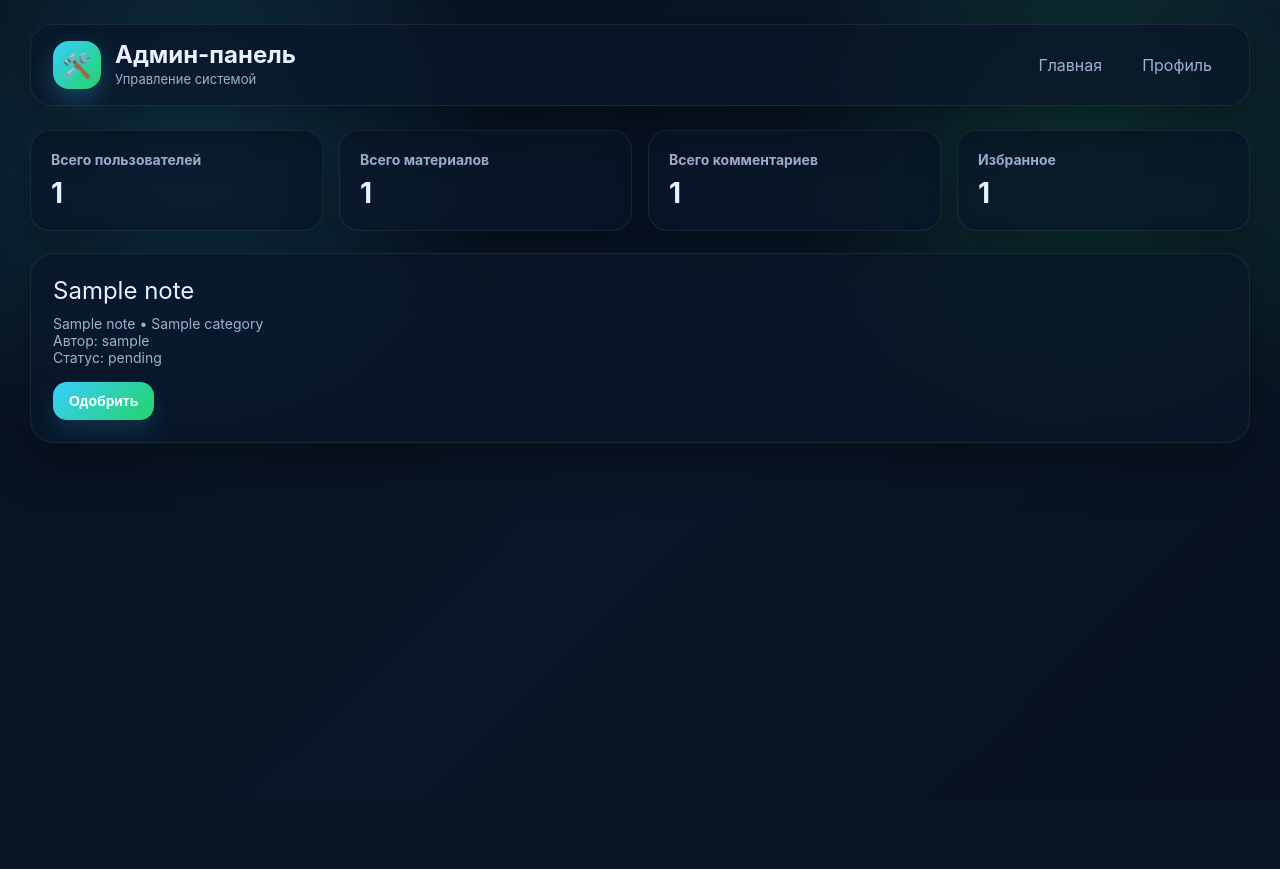
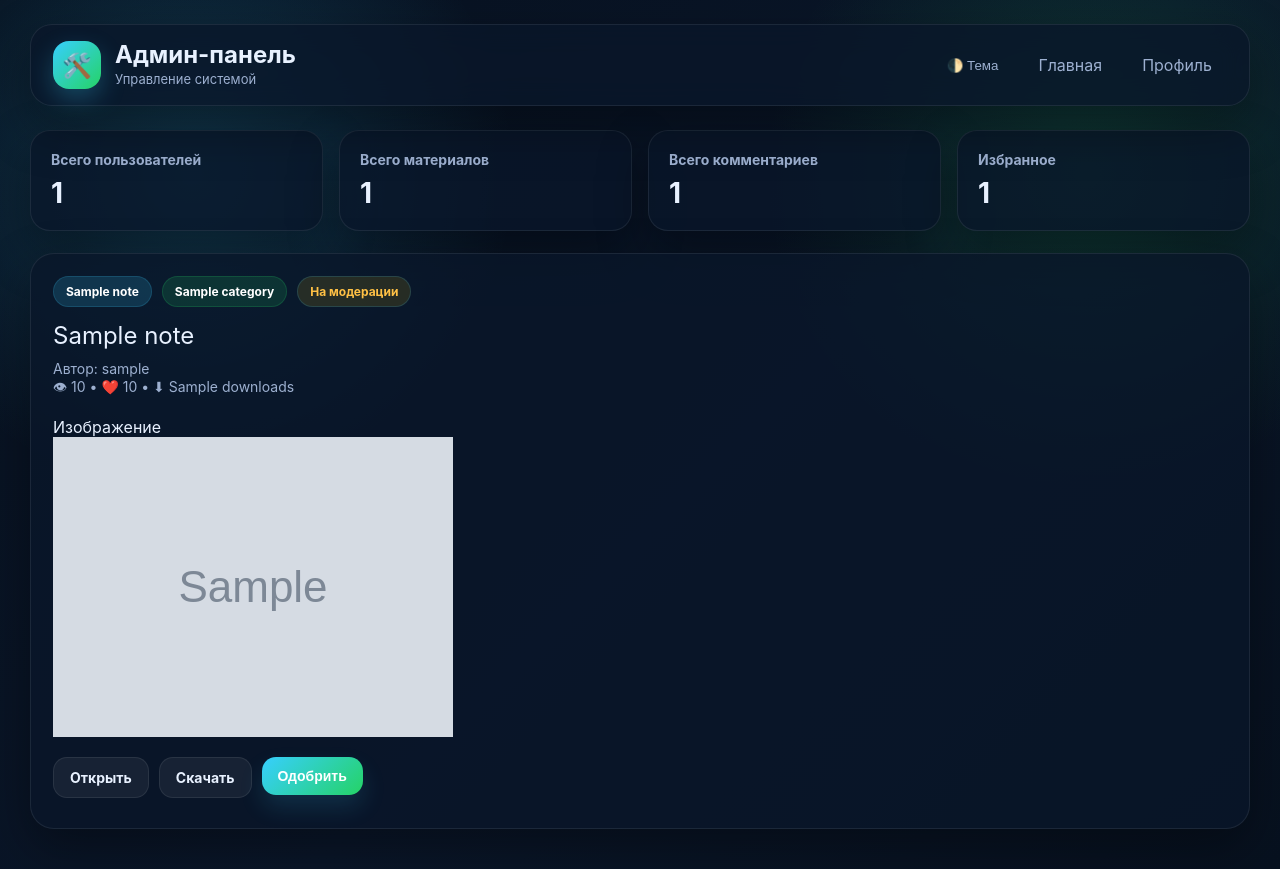
Before and after one commit to StanislavRostislav/college_notes, a FastAPI app: template templates/dashboard.html in a window 1280 px wide. Before the commit the page ends 453 px from the top, so only its background shows below. Run offline with FastAPI, Linux system fonts and the light colour scheme; the template is opened without the code that fills it: most values are stand-ins (such as "Sample title", 1, 10 or a date in 2020); grey boxes marked "Sample" are stand-in pictures.

Commit message:
Update dashboard.html

```diff
--- a/templates/dashboard.html
+++ b/templates/dashboard.html
@@ -1,10 +1,11 @@
 <!DOCTYPE html>
-<html lang="ru">
+<html lang="ru" data-theme="dark">
 <head>
     <meta charset="UTF-8">
     <title>Админ-панель</title>
     <meta name="viewport" content="width=device-width, initial-scale=1.0">
     <link rel="stylesheet" href="/static/style.css">
+    <script src="/static/app.js" defer></script>
 </head>
 <body>
     <div class="page">
@@ -18,6 +19,7 @@
             </div>
 
             <div class="nav-links">
+                <button class="nav-link theme-toggle" type="button" onclick="toggleTheme()">🌓 Тема</button>
                 <a class="nav-link" href="/">Главная</a>
                 <a class="nav-link" href="/profile">Профиль</a>
             </div>
@@ -44,19 +46,59 @@
 
         <div class="grid">
             {% for note in notes %}
+                {% set ext = note.filename.split('.')[-1].lower() %}
                 <div class="note-card">
+                    <div class="note-badges">
+                        <span class="badge">{{ note.subject }}</span>
+                        <span class="badge badge-green">{{ note.category }}</span>
+                        {% if note.status == "pending" %}
+                            <span class="badge badge-pending">На модерации</span>
+                        {% else %}
+                            <span class="badge">Одобрено</span>
+                        {% endif %}
+                    </div>
+
                     <div class="note-title">{{ note.title }}</div>
                     <div class="note-meta">
-                        {{ note.subject }} • {{ note.category }}<br>
                         Автор: {{ note.owner.username if note.owner else "Неизвестно" }}<br>
-                        Статус: {{ note.status }}
+                        👁 {{ note.views }} • ❤️ {{ note.likes }} • ⬇ {{ note.downloads }}
                     </div>
 
-                    {% if note.status == "pending" %}
-                        <form action="/approve/{{ note.id }}" method="post">
-                            <button class="btn btn-primary">Одобрить</button>
-                        </form>
-                    {% endif %}
+                    <div class="drive-preview-shell">
+                        {% if ext == 'pdf' %}
+                            <div class="drive-preview-toolbar">
+                                <span>PDF</span>
+                            </div>
+                            <div class="drive-preview-body">
+                                <iframe src="/uploads/{{ note.filename }}#toolbar=0&navpanes=0&scrollbar=0" class="drive-preview-frame"></iframe>
+                            </div>
+                        {% elif ext in ['png', 'jpg', 'jpeg', 'webp'] %}
+                            <div class="drive-preview-toolbar">
+                                <span>Изображение</span>
+                            </div>
+                            <div class="drive-preview-body image-body">
+                                <img src="/uploads/{{ note.filename }}" class="drive-preview-image">
+                            </div>
+                        {% else %}
+                            <div class="drive-preview-toolbar">
+                                <span>Файл</span>
+                            </div>
+                            <div class="drive-preview-placeholder">
+                                📄 Предпросмотр недоступен
+                            </div>
+                        {% endif %}
+                    </div>
+
+                    <div class="actions">
+                        <a class="btn btn-secondary" href="/note/{{ note.id }}">Открыть</a>
+                        <a class="btn btn-secondary" href="/download/{{ note.id }}">Скачать</a>
+
+                        {% if note.status == "pending" %}
+                            <form action="/approve/{{ note.id }}" method="post">
+                                <button class="btn btn-primary" type="submit">Одобрить</button>
+                            </form>
+                        {% endif %}
+                    </div>
                 </div>
             {% endfor %}
         </div>
```
